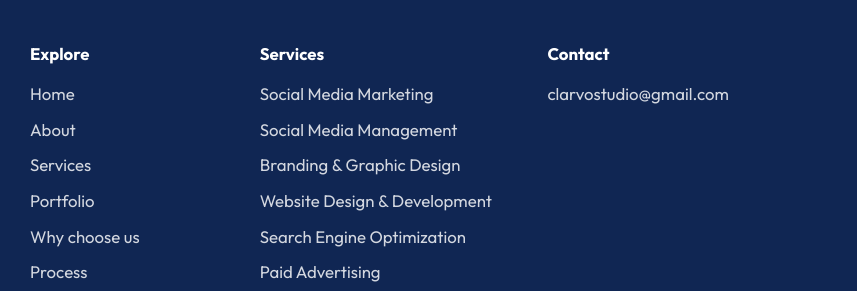
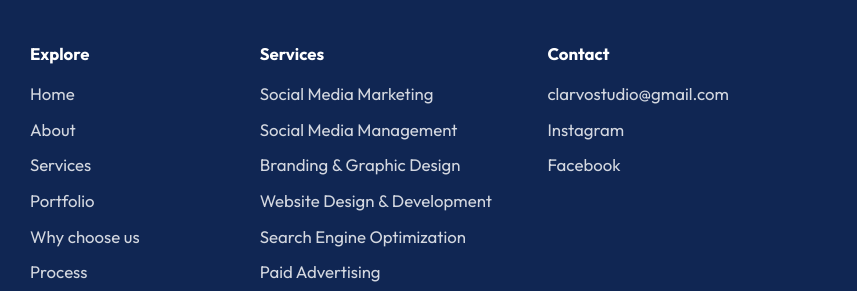
Before and after one commit to muji-hacker/ClarvoStudio, a plain HTML site: page Website/claro-studio/index.html in a window 1280 px wide. Shown: the part 10170-10461 px from the top of the page, 423-1280 px from the left. Drawn offline with Linux system fonts and the light colour scheme.

Commit message:
Add social media links to footer

```diff
--- a/Website/claro-studio/index.html
+++ b/Website/claro-studio/index.html
@@ -665,7 +665,8 @@
         <div class="stack">
           <p class="footer-heading">Contact</p>
           <p><a href="mailto:clarvostudio@gmail.com?subject=Project%20enquiry">clarvostudio@gmail.com</a></p>
-
+          <p><a href="https://www.instagram.com/clarvo.studio?utm_source=ig_web_button_share_sheet&bqrl=ZDNlZDc0MzIxNw==">Instagram</a></p>
+          <p><a href="https://www.facebook.com/share/1CDFQxCtpJ/">Facebook</a></p>
         </div>
       </div>
       <div class="footer-base">
```
